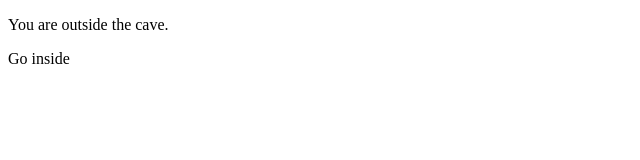
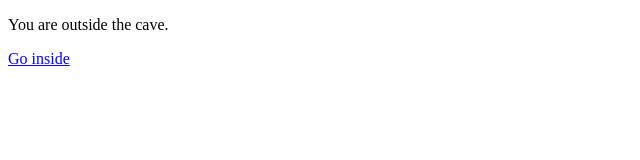
Before and after one commit to clinei/textrpg, a plain HTML site: page index.html in a window 1280 px wide. Both pictures are taken after a click on the link "Go outside". Shown: the full height of the page, 0-640 px from the left. Drawn offline with Linux system fonts and the light colour scheme.

Commit message:
moved portal formatting to scenes object, added styling

```diff
--- a/index.html
+++ b/index.html
@@ -1,5 +1,8 @@
 <!doctype html>
 <html>
+	<head>
+		<link rel="stylesheet" type="text/css" href="style.css" />
+	</head>
 	<body>
 		<div id="scene">
 			<div id="console">
--- a/scenes.js
+++ b/scenes.js
@@ -24,11 +24,14 @@ function StartCave() {
 	};
 
 	this.portals = function() {
-		var res = "";
+		var res = [];
 
-		res +='<a onclick="scenes.go(\'StartCaveEntrance\')">Go outside</a>'
+		res.push({
+			target: "StartCaveEntrance",
+			text: "Go outside"
+		});
 
-		game.printInfo(res);
+		scenes.showPortals(res);
 	};
 
 	this.save = function() {
@@ -48,9 +51,14 @@ function StartCaveEntrance() {
 	}
 
 	this.portals = function() {
-		var res = "";
-		res +='<a onclick="scenes.go(\'StartCave\')">Go inside</a>'
-		game.printInfo(res);
+		var res = [];
+
+		res.push({
+			target: "StartCave",
+			text: "Go inside"
+		});
+
+		scenes.showPortals(res);
 	}
 }
 
@@ -69,6 +77,15 @@ var scenes = {
 		sceneDiv.innerHTML = "";
 		this.loadScene(id);
 		storage.scene = id;
+	},
+	showPortals: function(portals) {
+		var res = "";
+
+		for (portal of portals) {
+			res += '<a class="link" onclick="scenes.go(\''+ portal.target +'\')">'+ portal.text +'</a>';
+		}
+
+		game.printInfo(res);
 	},
 	loadScene: function(id) {
 		var currScene = sceneArr[id];
--- /dev/null
+++ b/style.css
@@ -0,0 +1,5 @@
+.link {
+	cursor: pointer;
+	color: #00f;
+	text-decoration: underline;
+}
```
